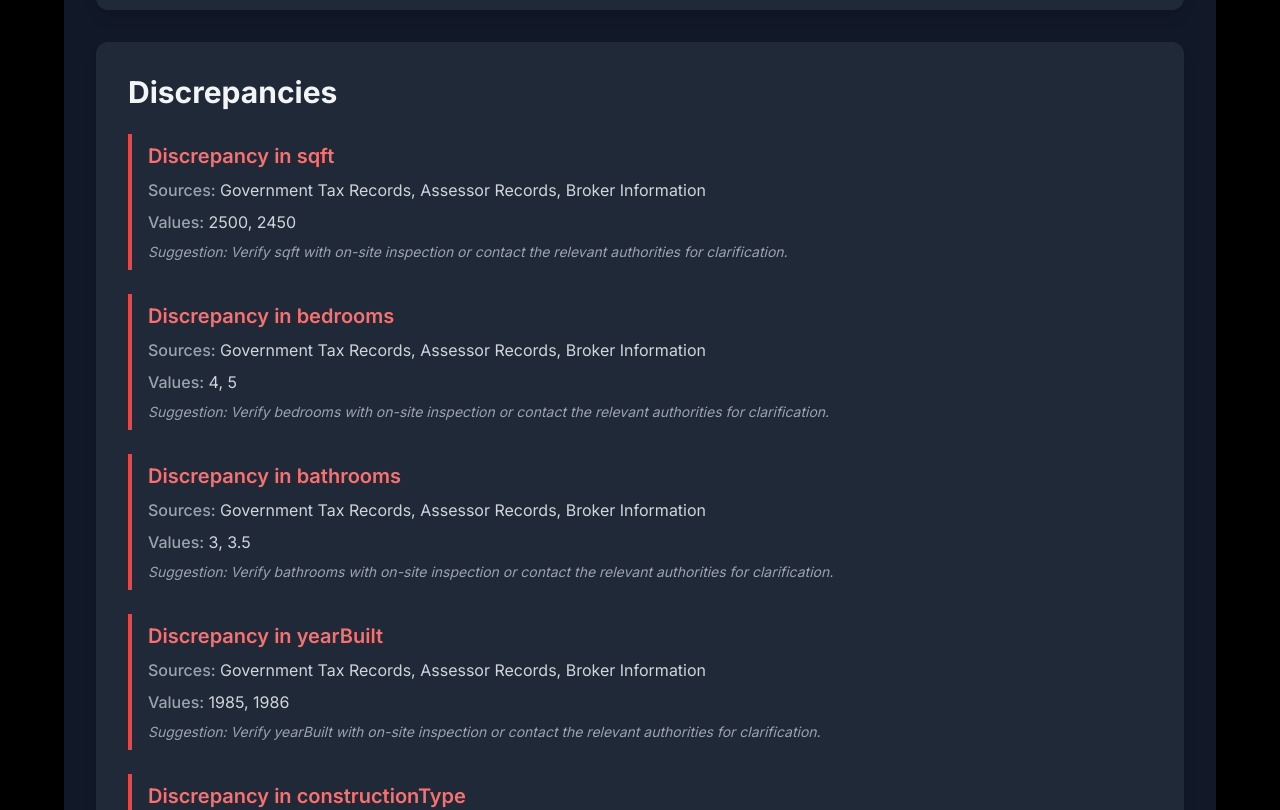
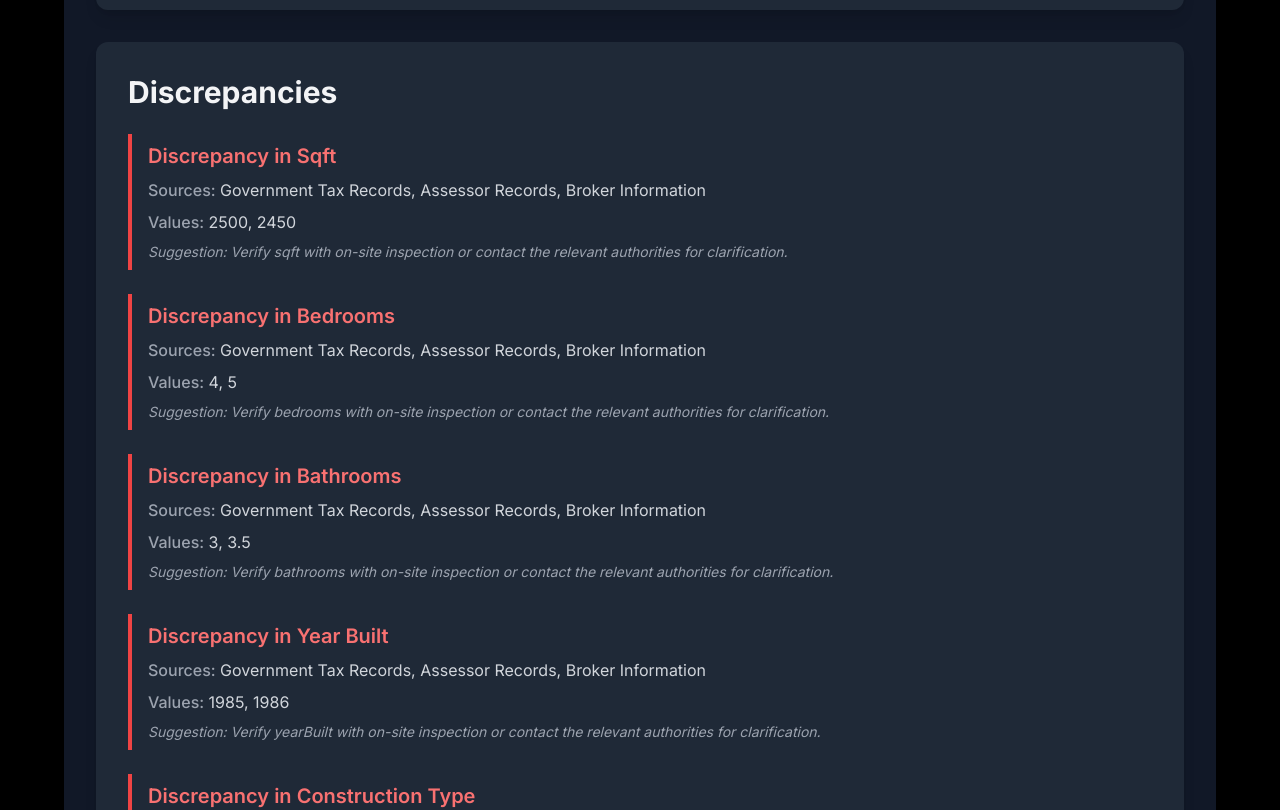
Before and after one commit to virgilttr/sukuna, a Next.js app in the folder frontend/: page /property-comparison in a window 1280 px wide. Shown: the part 1536-2346 px from the top of the page. Built offline with nearby package versions, Linux system fonts and the light colour scheme.

Commit message:
formatting

```diff
--- a/frontend/components/PropertyDataComparison.tsx
+++ b/frontend/components/PropertyDataComparison.tsx
@@ -94,6 +94,12 @@ const PropertyDataComparison: React.FC = () => {
 
   const discrepancies = findDiscrepancies(dataSources);
 
+  const formatFieldName = (field: string) => {
+    return field
+      .replace(/([a-z])([A-Z])/g, "$1 $2")
+      .replace(/^[a-z]/, (char) => char.toUpperCase());
+  };
+
   const getFieldClass = (field: string) => {
     const isDiscrepancy = discrepancies.some((d) => d.field === field);
     return isDiscrepancy ? "text-red-500 font-semibold" : "";
@@ -111,7 +117,7 @@ const PropertyDataComparison: React.FC = () => {
             <li key={key} className="border-b border-gray-700 pb-4">
               <div className="flex justify-between items-center">
                 <span className="text-xl font-semibold text-gray-100 capitalize">
-                  {key.replace(/([a-z])([A-Z])/g, "$1 $2")}
+                  {formatFieldName(key)}
                 </span>
                 <div className="flex-1 ml-8">
                   {dataSources.map((source) => (
@@ -151,7 +157,7 @@ const PropertyDataComparison: React.FC = () => {
             {discrepancies.map((discrepancy, index) => (
               <div key={index} className="border-l-4 border-red-500 pl-4 py-2">
                 <h3 className="text-xl font-semibold mb-2 text-red-400">
-                  Discrepancy in {discrepancy.field}
+                  Discrepancy in {formatFieldName(discrepancy.field)}
                 </h3>
                 <p className="mb-2 text-gray-300">
                   <span className="font-medium text-gray-400">Sources:</span>{" "}
```
